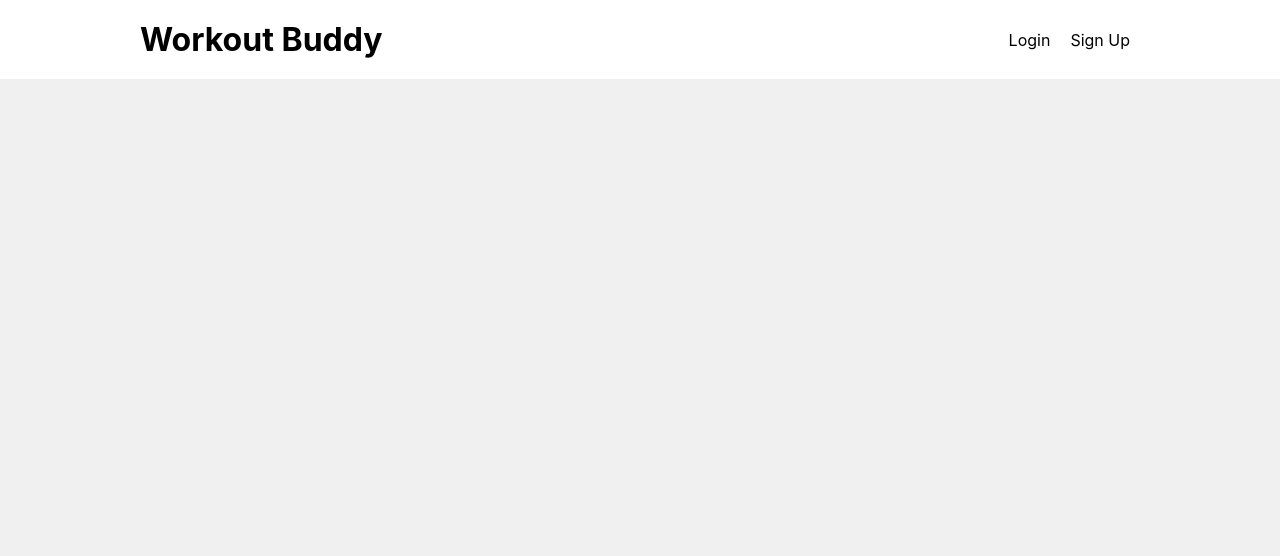
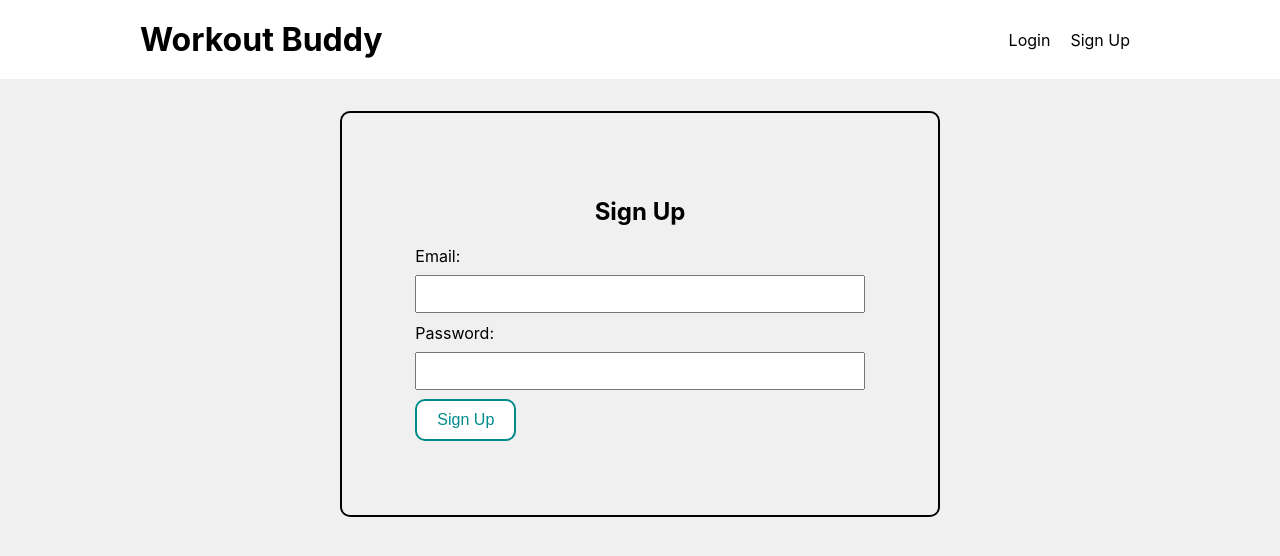
Before and after one commit to Sachin-Sharma5544/MERN-Application, a React (Create React App) app in the folder frontend/: page /user/signup in a window 1280 px wide. Shown: the top 556 px of the page. Built offline with nearby package versions, Linux system fonts and the light colour scheme.

Commit message:
Custom hook added for user signup

```diff
--- a/frontend/src/App.js
+++ b/frontend/src/App.js
@@ -2,6 +2,8 @@ import { BrowserRouter, Routes, Route } from "react-router-dom";
 import Home from "./pages/Home";
 import Navbar from "./components/Navbar";
 import AddWorkout from "./pages/AddWorkout";
+import SignUp from "./pages/SignUp";
+import Login from "./pages/Login";
 
 function App() {
     return (
@@ -12,6 +14,8 @@ function App() {
                     <Routes>
                         <Route path="/" element={<Home />}></Route>
                         <Route path="/workout" element={<AddWorkout />}></Route>
+                        <Route path="/user/signup" element={<SignUp />}></Route>
+                        <Route path="/user/login" element={<Login />}></Route>
                     </Routes>
                 </div>
             </BrowserRouter>
--- a/frontend/src/components/Navbar.js
+++ b/frontend/src/components/Navbar.js
@@ -10,8 +10,8 @@ const Navbar = () => {
                     </Link>
                 </div>
                 <div className="navbar__item">
-                    <Link to="/login">Login</Link>
-                    <Link to="/signup">Sign Up</Link>
+                    <Link to="/user/login">Login</Link>
+                    <Link to="/user/signup">Sign Up</Link>
                 </div>
             </div>
         </header>
--- /dev/null
+++ b/frontend/src/hooks/customHooks/useSignupHook.js
@@ -0,0 +1,41 @@
+import { useState } from "react";
+import { useAuthContext } from "../useAuthContext";
+
+const useSignupHook = () => {
+    const [error, setError] = useState(null);
+    const [isLoading, setIsLoading] = useState(null);
+    const { dispatch } = useAuthContext();
+
+    const signupFunction = async (email, password) => {
+        //setting up state before starting any operation
+        setError(null);
+        setIsLoading(true);
+
+        const response = await fetch("http://localhost:4000/user/signup", {
+            method: "POST",
+            body: JSON.stringify({ email, password }),
+            headers: {
+                "Content-Type": "application/json",
+            },
+        });
+        const jsonData = await response.json();
+
+        if (!response.ok) {
+            setIsLoading(false);
+            setError(jsonData.error);
+        }
+
+        if (response.ok) {
+            //setup the localstorage
+            localStorage.setItem("user", JSON.stringify(jsonData));
+
+            //updating the auth context
+            dispatch({ type: "LOGIN", payload: jsonData });
+            setIsLoading(false);
+        }
+    };
+
+    return { signupFunction, error, isLoading };
+};
+
+export default useSignupHook;
--- a/frontend/src/index.css
+++ b/frontend/src/index.css
@@ -150,3 +150,54 @@ margin: 3rem auto;
   padding-bottom: 15px;
   color: red;
 }
+
+/* Login & Signup form Styling */
+
+.login, .signup {
+
+  max-width: 600px;
+  border: 2px solid black;
+  margin: 2rem auto;
+  padding: 4rem 4rem;
+
+  border-radius: 10px;
+}
+
+.login input, .login label, .login h4, .login button,
+.signup input, .signup label, .signup h4, .signup button {
+  display: block;
+  margin: 2% 2%;
+}
+
+.login input, .signup input {
+  width: 96%;
+  font-size: 1.3rem;
+  padding: 5px 10px;
+}
+
+.login h3, .signup h3 {
+  font-size: 1.5rem;
+  text-align: center;
+  margin: 20px 0;
+  color: black;
+}
+
+.login button, .signup button {
+  background-color: white;
+  color: darkcyan;
+  padding: 10px 20px;
+  text-align: center;
+  border: 2px solid darkcyan;
+  border-radius: 10px;
+  font-size: 1rem;
+}
+
+.login button:hover, .signup button:hover {
+  background-color: darkcyan;
+  color: white;
+  padding: 10px 20px;
+  text-align: center;
+  border: 2px solid darkcyan;
+  border-radius: 10px;
+  font-size: 1rem;
+}
--- /dev/null
+++ b/frontend/src/pages/Login.js
@@ -0,0 +1,37 @@
+import { useState } from "react";
+
+const Login = () => {
+    const [email, setEmail] = useState("");
+    const [password, setPassword] = useState("");
+
+    const loginHandler = (e) => {
+        e.preventDefault();
+        console.log(email, password);
+    };
+
+    return (
+        <div className="login">
+            <h3>Login </h3>
+
+            <form onSubmit={loginHandler}>
+                <label>Email: </label>
+                <input
+                    type="text"
+                    onChange={(e) => setEmail(e.target.value)}
+                    value={email}
+                />
+
+                <label>Password: </label>
+                <input
+                    type="text"
+                    onChange={(e) => setPassword(e.target.value)}
+                    value={password}
+                />
+
+                <button>Login</button>
+            </form>
+        </div>
+    );
+};
+
+export default Login;
--- /dev/null
+++ b/frontend/src/pages/SignUp.js
@@ -0,0 +1,41 @@
+import React, { useState } from "react";
+import useSignupHook from "../hooks/customHooks/useSignupHook";
+
+const SignUp = () => {
+    const [email, setEmail] = useState("");
+    const [password, setPassword] = useState("");
+    const { signupFunction, error, isLoading } = useSignupHook();
+
+    const signupFormSubmitHandler = async (e) => {
+        e.preventDefault();
+        await signupFunction(email, password);
+    };
+
+    return (
+        <div className="signup">
+            <h3>Sign Up </h3>
+
+            <form onSubmit={signupFormSubmitHandler}>
+                <label>Email: </label>
+                <input
+                    type="text"
+                    value={email}
+                    onChange={(e) => setEmail(e.target.value)}
+                />
+
+                <label>Password: </label>
+                <input
+                    type="text"
+                    value={password}
+                    onChange={(e) => setPassword(e.target.value)}
+                />
+
+                <button disabled={isLoading}>Sign Up</button>
+
+                {error && <div>{error}</div>}
+            </form>
+        </div>
+    );
+};
+
+export default SignUp;
```
Also changed, not shown: frontend/src/pages/Home.js (+1 -7 lines).
